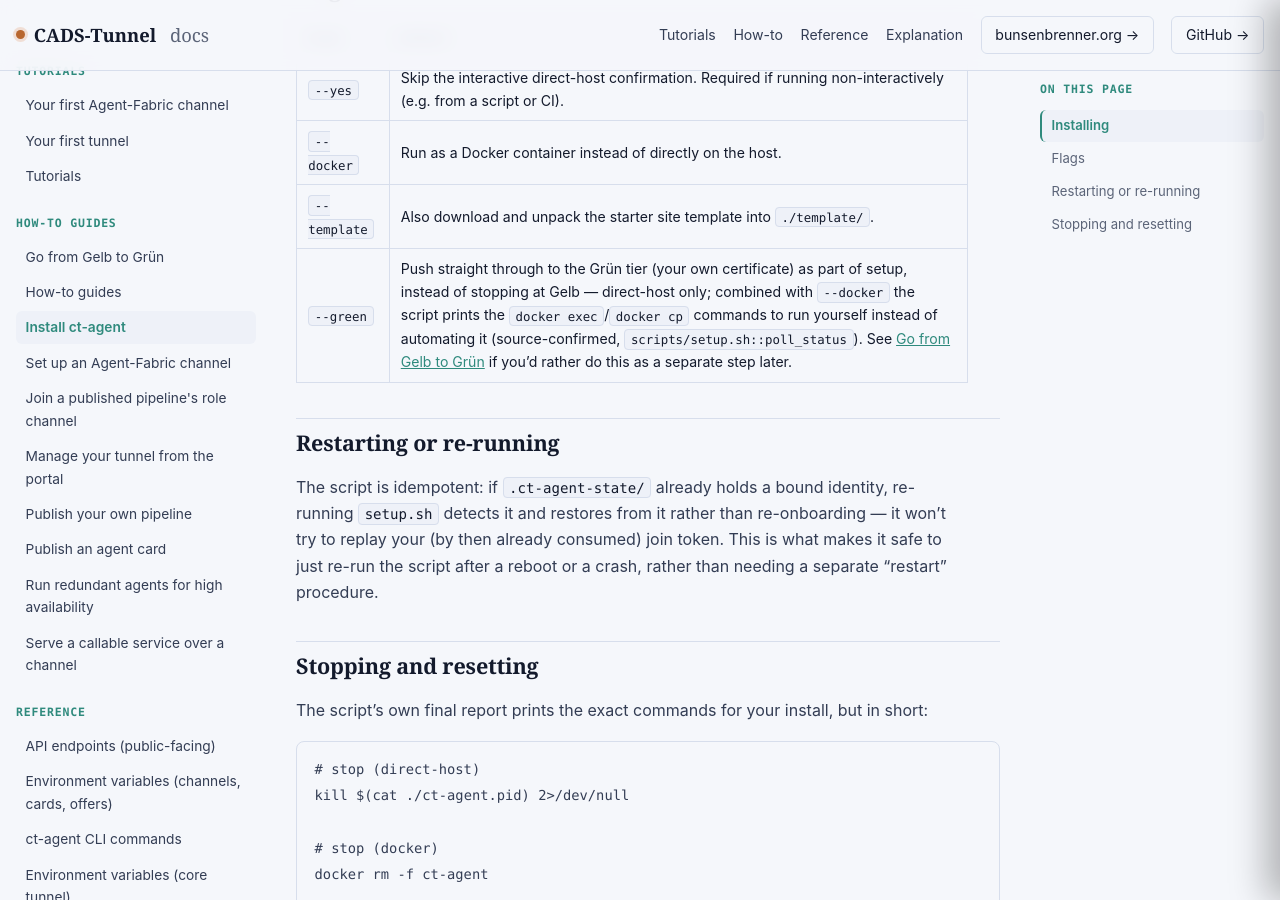
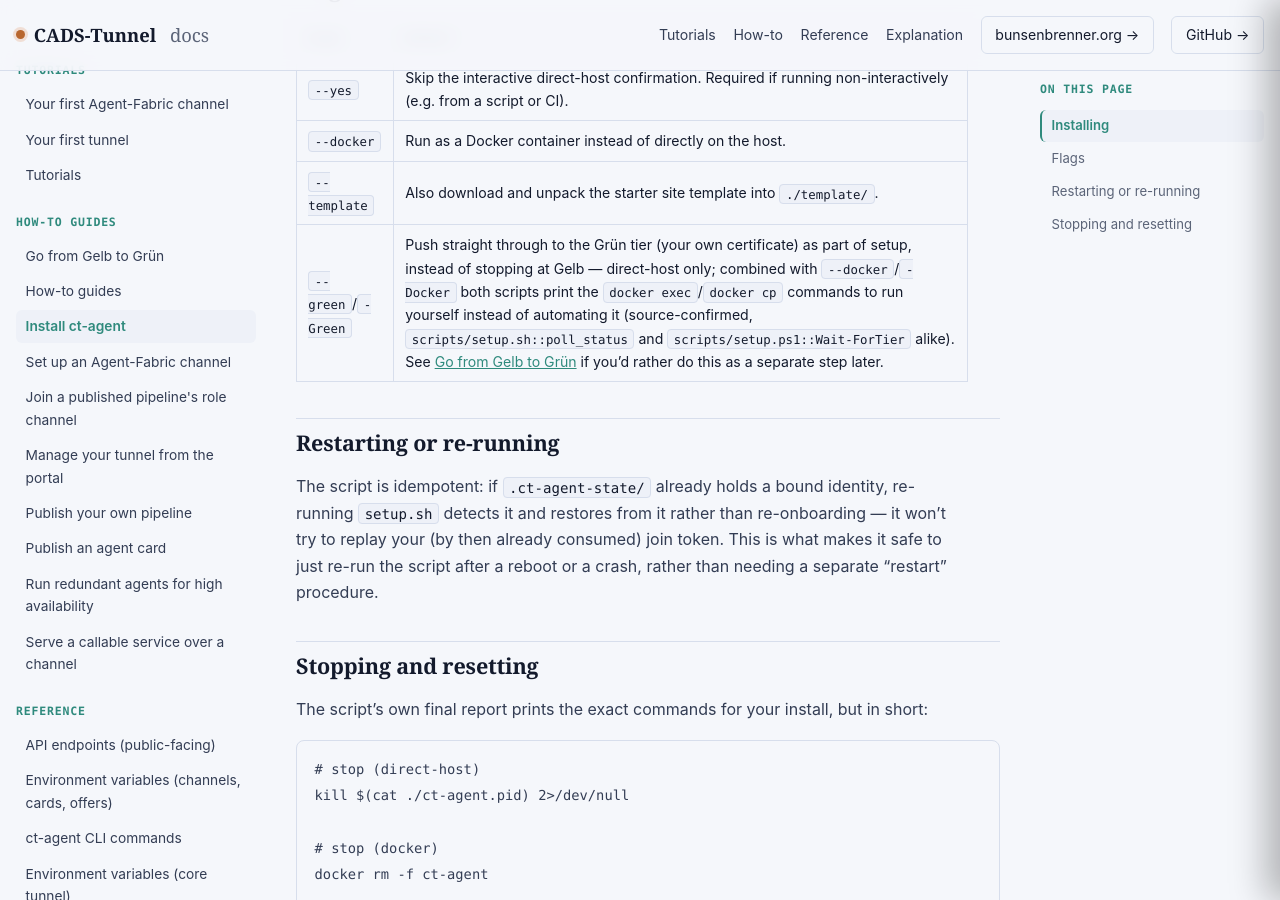
Before and after one commit to scimbe/CADS-Tunnel-docs, a Jekyll site: the page built from _how-to/install-ct-agent.md, in a window 1280 px wide and 900 px high, scrolled down 1223 px. Built offline with Jekyll 4.4.1, drawn with Linux system fonts in a browser that asks for light colours.

Commit message:
docs(install): setup.ps1 fixed the identical --docker --green bug
ct-agent's setup.ps1 had the same silent-failure bug as setup.sh (fixed in
the previous commit series): Wait-ForTier's Grün-issuance step assumed
.\ct-agent.exe existed on the host, but Install-Docker only builds/runs a
container, never places a binary there. Fixed upstream by mirroring the bash
fix exactly. Updated this row to credit both scripts/setup.sh::poll_status
and scripts/setup.ps1::Wait-ForTier, and flagged both flag spellings
(--green/-Green, --docker/-Docker) since the table only showed the bash
names before.

```diff
--- a/_how-to/install-ct-agent.md
+++ b/_how-to/install-ct-agent.md
@@ -54,7 +54,7 @@ anything.
 | `--yes` | Skip the interactive direct-host confirmation. Required if running non-interactively (e.g. from a script or CI). |
 | `--docker` | Run as a Docker container instead of directly on the host. |
 | `--template` | Also download and unpack the starter site template into `./template/`. |
-| `--green` | Push straight through to the Grün tier (your own certificate) as part of setup, instead of stopping at Gelb — direct-host only; combined with `--docker` the script prints the `docker exec`/`docker cp` commands to run yourself instead of automating it (source-confirmed, `scripts/setup.sh::poll_status`). See [Go from Gelb to Grün]({{ '/how-to/gelb-to-gruen/' | relative_url }}) if you'd rather do this as a separate step later. |
+| `--green`/`-Green` | Push straight through to the Grün tier (your own certificate) as part of setup, instead of stopping at Gelb — direct-host only; combined with `--docker`/`-Docker` both scripts print the `docker exec`/`docker cp` commands to run yourself instead of automating it (source-confirmed, `scripts/setup.sh::poll_status` and `scripts/setup.ps1::Wait-ForTier` alike). See [Go from Gelb to Grün]({{ '/how-to/gelb-to-gruen/' | relative_url }}) if you'd rather do this as a separate step later. |
 
 ## Restarting or re-running
 
```
